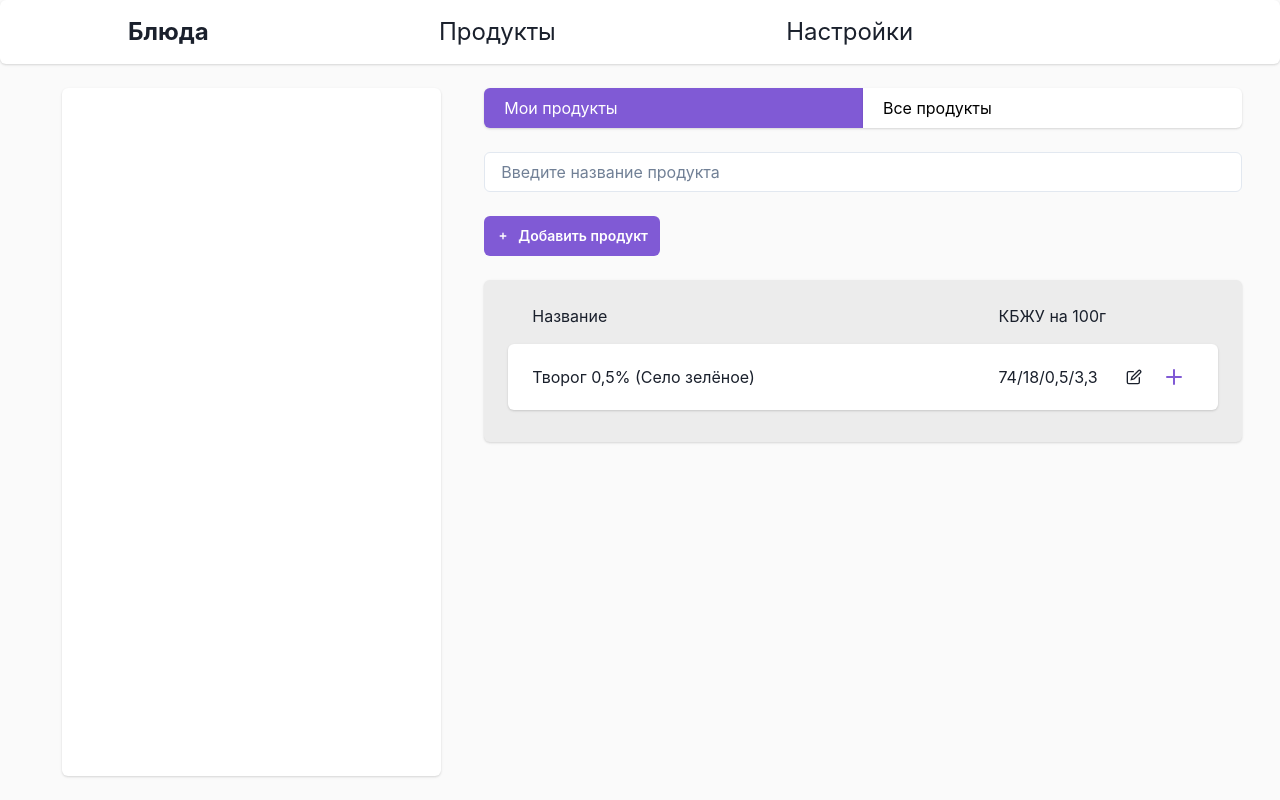
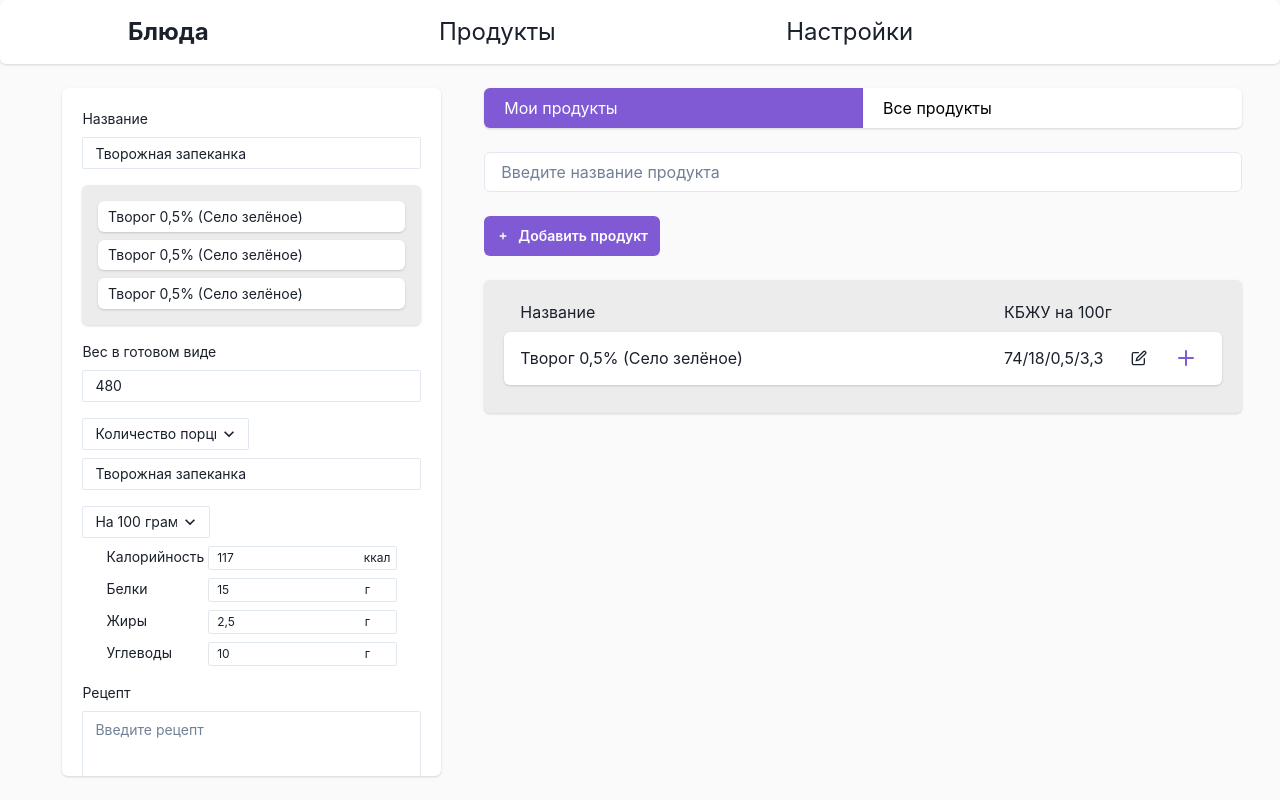
Before and after one commit to kmwk10/dish-analyzer, a React (Create React App) app in the folder frontend/: page /dishes/editor in a window 1280 px wide. Built offline with nearby package versions, Linux system fonts and the light colour scheme.

Commit message:
feat(frontend): implement EditorProductCard ui

```diff
--- /dev/null
+++ b/frontend/src/pages/EditorDish/EditorDishCard.jsx
@@ -0,0 +1,144 @@
+import { Card, CardBody, Box, Input, Flex, Text, InputGroup, InputRightElement, Select, Textarea, Button } from "@chakra-ui/react";
+import { useState } from "react";
+
+export default function EditorDishCard() {
+  // Для тестирования
+  const product = {"name": "Творог 0,5% (Село зелёное)", "weight": 300}
+
+  const dish = {
+    "name": "Творожная запеканка",
+    "weight": 480,
+    "calories": 117,
+    "protein": 15,
+    "fat": 2.5,
+    "carbs": 10,
+    "servings": 2,
+    "products": [product, product, product],
+    "recipe": "Смешайте 2 яйца, творог и муку.\nПерелейте получившееся тесто в форму.\nПоставьте запекаться в духовку при 180 градусах на 45 минут."
+  }
+
+  const [name, setName] = useState(dish?.name || "");
+  const [weight, setWeight] = useState(
+    dish?.weight != null ? String(dish.weight).replaceAll('.', ',') : ""
+  );
+  const [calories, setCalories] = useState(
+    dish?.calories != null ? String(dish.calories).replaceAll('.', ',') : ""
+  );
+  const [protein, setProtein] = useState(
+    dish?.protein != null ? String(dish.protein).replaceAll('.', ',') : ""
+  );
+  const [fat, setFat] = useState(
+    dish?.fat != null ? String(dish.fat).replaceAll('.', ',') : ""
+  );
+  const [carbs, setCarbs] = useState(
+    dish?.carbs != null ? String(dish.carbs).replaceAll('.', ',') : ""
+  );
+
+  return (
+    <Card height="100%" >
+      <CardBody overflowY="auto">
+        <Text mb="0.5rem" fontSize="sm">Название</Text>
+        <Input
+          size="sm"
+          value={name}
+          onChange={(e) => setName(e.target.value)}
+          placeholder="Введите название блюда"
+          mb="1rem"Название
+        />
+
+        {dish.products?.length > 0 && (
+          <Card fontSize="sm" backgroundColor="#ECECEC" padding="1rem" mb="1rem">
+            {dish.products.map((product) => (
+              <Card marginBottom="0.5rem" padding="0.3rem 0.6rem" _last={{ mb: 0 }}>
+                <Text>{product.name}</Text>
+              </Card>
+            ))}
+          </Card>
+        )}
+
+        <Text mb="0.5rem" fontSize="sm">Вес в готовом виде</Text>
+        <Input
+          size="sm"
+          value={weight}
+          onChange={(e) => setWeight(e.target.value)}
+          placeholder="Введите название блюда"
+          mb="1rem"
+        />
+
+        <Select size='sm' mb="0.5rem" width="13vw">
+          <option value='servings'>Количество порций</option>
+          <option value='serving_weight'>Вес порции</option>
+        </Select>
+        <Input
+          size="sm"
+          value={name}
+          onChange={(e) => setName(e.target.value)}
+          placeholder="Введите "
+          mb="1rem"
+        />
+
+        <Select size='sm' mb="0.5rem" width="10vw">
+          <option value='per_100g'>На 100 грамм</option>
+          <option value='per_serving'>На порцию</option>
+          <option value='total'>На всё блюдо</option>
+        </Select>
+
+        <Box fontSize="sm" m="0 1.5rem" mb="1rem">
+          <Flex mb="0.5rem" justifyContent="space-between">
+            <Text>Калорийность</Text>
+            <InputGroup size="xs" width="65%">
+              <Input
+                value={calories}
+                onChange={(e) => setCalories(e.target.value)}
+                pr="2.5rem"
+              />
+              <InputRightElement children="ккал" m="0 0.5rem"/>
+            </InputGroup>
+          </Flex>
+
+          <Flex mb="0.5rem" justifyContent="space-between">
+            <Text>Белки</Text>
+              <InputGroup size="xs" width="65%">
+                <Input
+                  value={protein}
+                  onChange={(e) => setProtein(e.target.value)}
+                  pr="2.5rem"
+                />
+                <InputRightElement children="г" m="0 1.1rem"/>
+            </InputGroup>
+          </Flex>
+
+          <Flex mb="0.5rem" justifyContent="space-between">
+            <Text>Жиры</Text>
+            <InputGroup size="xs" width="65%">
+              <Input
+                value={fat}
+                onChange={(e) => setFat(e.target.value)}
+                pr="2.5rem"
+              />
+              <InputRightElement children="г" m="0 1.1rem"/>
+            </InputGroup>
+          </Flex>
+
+          <Flex mb="0.5rem" justifyContent="space-between">
+            <Text>Углеводы</Text>
+            <InputGroup size="xs" width="65%">
+              <Input
+                value={carbs}
+                onChange={(e) => setCarbs(e.target.value)}
+                pr="2.5rem"
+              />
+              <InputRightElement children="г" m="0 1.1rem"/>
+            </InputGroup>
+          </Flex>
+        </Box>
+
+        <Text mb="0.5rem" fontSize="sm">Рецепт</Text>
+        <Textarea size="sm" placeholder="Введите рецепт" mb="1rem"/>
+
+        <Button size="sm" colorScheme="purple" width="100%" mb="1rem">Сохранить</Button>
+        <Button size="sm" colorScheme="red" width="100%">Удалить</Button>
+      </CardBody>
+    </Card>
+  );
+}
--- a/frontend/src/pages/EditorDish/EditorDishPage.jsx
+++ b/frontend/src/pages/EditorDish/EditorDishPage.jsx
@@ -1,7 +1,8 @@
-import { Card, Box, Input, Button, useOutsideClick, Flex, CardBody } from "@chakra-ui/react";
+import { Card, Box, Input, Button, useOutsideClick, Flex } from "@chakra-ui/react";
 import { SmallAddIcon } from "@chakra-ui/icons";
 import { useState, useRef  } from "react";
 
+import EditorDishCard from "./EditorDishCard";
 import EditorProductsList from "./EditorProductsList";
 import ProductEditor from "../Products/ProductEditor";
 import ToggleCards from "../../components/ToggleCards";
@@ -52,11 +53,7 @@ export default function EditorPage() {
   return (
     <Flex height="92vh" p="0 3vw">
       <Box flex="1" mr="1.5vw" m="3vh">
-        <Card height="100%" >
-          <CardBody>
-
-          </CardBody>
-        </Card>
+        <EditorDishCard/>
       </Box>
 
       <Box flex="2" ml="1.5vw">
--- a/frontend/src/pages/EditorDish/EditorProductItem.jsx
+++ b/frontend/src/pages/EditorDish/EditorProductItem.jsx
@@ -7,12 +7,13 @@ export default function EditorProductItem({ product, setEditingProduct }) {
   return (
     <Box>
       <Card marginBottom="0.5rem">
-        <Flex alignItems="center" padding="0.8rem 1.5rem">
+        <Flex alignItems="center" padding="0.4rem 1rem">
           <Text>{product.name}</Text>
           <Text width="9vw" ml="auto">{nutrition_per_100g}</Text>
           <IconButton
             icon={<EditIcon />}
             variant="ghost"
+            mr="0.4rem"
             onClick={(e) => {
               e.stopPropagation(); // Останавливаем клик, чтобы не сработал Box
               setEditingProduct(product);
--- a/frontend/src/pages/EditorDish/EditorProductsList.jsx
+++ b/frontend/src/pages/EditorDish/EditorProductsList.jsx
@@ -4,10 +4,10 @@ import EditorProductItem from "./EditorProductItem";
 
 export default function EditorProductsList({ products,setSelectedProduct, setEditingProduct }) {
   return (
-    <Card backgroundColor="#ECECEC" padding="3vh">
-      <Flex alignItems="center" padding="0 4rem 2vh 1.5rem">
+    <Card backgroundColor="#ECECEC" padding="2.5vh">
+      <Flex alignItems="center" padding="0 1.4rem 1vh 1rem">
           <Text>Название</Text>
-          <Text width="9vw" ml="auto" mr="40px">КБЖУ на 100г</Text>
+          <Text width="9vw" ml="auto" mr="80px">КБЖУ на 100г</Text>
       </Flex>
       {products.map((product) => (
         <EditorProductItem key={product.id} product={product} setSelectedProduct={setSelectedProduct} setEditingProduct={setEditingProduct}/>
```
